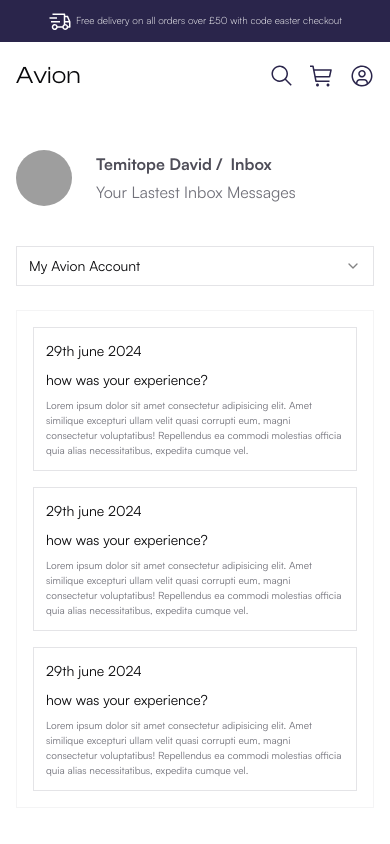
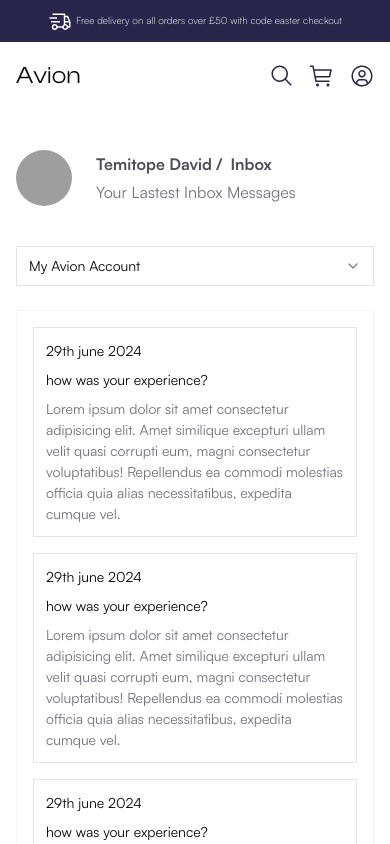
Before and after one commit to TEECOD3/Avion, a Next.js app: page /profile/inbox in a window 390 px wide. Shown: the top 844 px of the page. Built offline with nearby package versions, Linux system fonts and the light colour scheme; grey boxes are pictures that could not be loaded.

Commit message:
style: adjusting a few styles

```diff
--- a/app/(website)/(profile)/profile/orders/page.tsx
+++ b/app/(website)/(profile)/profile/orders/page.tsx
@@ -12,7 +12,7 @@ const page = (props: Props) => {
   return (
     <div>
       <Tabs defaultValue="account" className="w-full px-0">
-        <TabsList className="w-[60%]">
+        <TabsList className="lg:w-[60%]">
           <TabsTrigger
             value="account"
             className="w-full font-clash-display capitalize"
--- a/components/profile-inbox-widget.tsx
+++ b/components/profile-inbox-widget.tsx
@@ -7,7 +7,7 @@ const ProfileInboxwidget = (props: Props) => {
     <div className="flex flex-col gap-y-2 border-[1px] border-muted-foreground/4 p-3">
       <span className=" text-[14px] lg:text-sm">29th june 2024</span>
       <span className=" text-[14px] lg:text-sm">how was your experience?</span>
-      <p className="text-muted-foreground text-[10px] lg:text-[14px]">
+      <p className="text-muted-foreground text-[14px]">
         Lorem ipsum dolor sit amet consectetur adipisicing elit. Amet similique
         excepturi ullam velit quasi corrupti eum, magni consectetur
         voluptatibus! Repellendus ea commodi molestias officia quia alias
```
